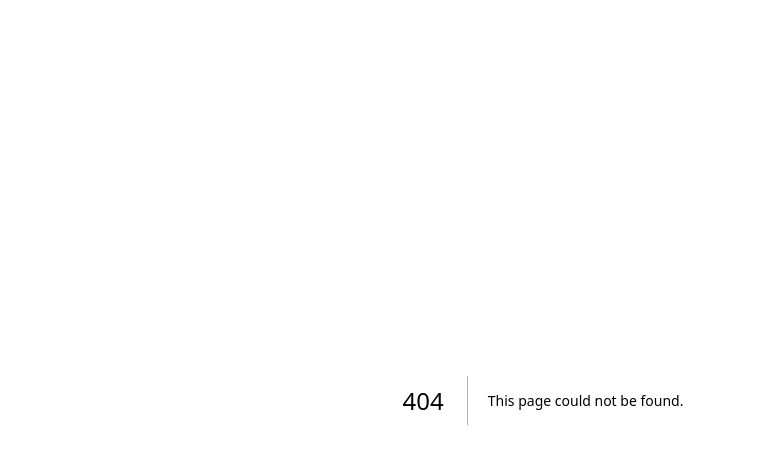
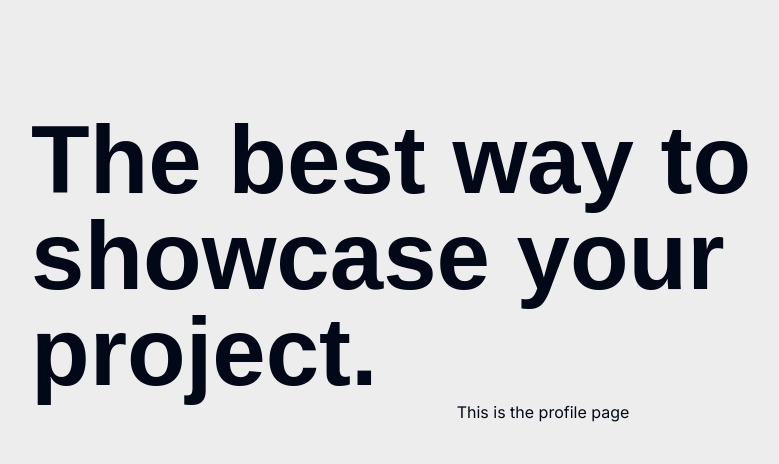
Before and after one commit to ErikOnd/dailyInsight, a Next.js app: page /profile in a window 1280 px wide. Before the commit this address had no page. Shown: the top 464 px of the page, without its empty margins (97-876 px from the left). Built offline with nearby package versions, Linux system fonts and the light colour scheme.

Commit message:
implemented authentication and some color changes

```diff
--- a/package.json
+++ b/package.json
@@ -11,9 +11,12 @@
         "format:fix": "npx prettier . --write"
     },
     "dependencies": {
+        "@auth0/nextjs-auth0": "^3.5.0",
         "@radix-ui/react-slot": "^1.1.0",
         "class-variance-authority": "^0.7.0",
         "clsx": "^2.1.1",
+        "jose": "^5.8.0",
+        "jsonwebtoken": "^9.0.2",
         "lucide-react": "^0.411.0",
         "next": "14.2.5",
         "react": "^18.3.1",
@@ -22,6 +25,7 @@
         "tailwindcss-animate": "^1.0.7"
     },
     "devDependencies": {
+        "@types/jsonwebtoken": "^9.0.6",
         "@types/node": "^20.14.11",
         "@types/react": "^18.3.3",
         "@types/react-dom": "^18.3.0",
--- /dev/null
+++ b/src/app/api/auth/[auth0]/route.js
@@ -0,0 +1,3 @@
+import { handleAuth } from "@auth0/nextjs-auth0";
+
+export const GET = handleAuth();
--- /dev/null
+++ b/src/app/api/sendUserInfoToBe/route.ts
@@ -0,0 +1,30 @@
+import { getAccessToken } from "@auth0/nextjs-auth0";
+import { NextRequest, NextResponse } from "next/server";
+import { NextApiResponse } from "next";
+
+export async function POST(request: NextRequest) {
+    try {
+        const { accessToken } = await getAccessToken();
+        const email = await request.json()
+
+        const response =  await fetch('/api/route-name', {
+            method: 'POST',
+            headers: {
+                'Content-Type': 'application/json',
+                'Authorization': `Bearer ${accessToken}`
+            },
+            body: JSON.stringify(email),
+        })
+
+        if (!response.ok) {
+            throw new Error(`Error: ${response.statusText}`);
+        }
+
+        const data: NextApiResponse = await response.json();
+        return data;
+
+    } catch (error) {
+        console.error('Fetch error:', error);
+        throw new Error(`Fetch error: ${error instanceof Error ? error.message : 'Unknown error'}`);
+    }
+}
--- a/src/app/layout.tsx
+++ b/src/app/layout.tsx
@@ -2,6 +2,8 @@ import "@/styles/globals.css";
 import { Inter as FontSans } from "next/font/google";
 import { cn } from "@/lib/utils";
 import React from "react";
+import { UserProvider } from '@auth0/nextjs-auth0/client';
+
 
 const fontSans = FontSans({
     subsets: ["latin"],
@@ -14,9 +16,11 @@ export default function RootLayout({ children }: { children: React.ReactNode })
             lang="en"
             suppressHydrationWarning>
             <head />
-            <body className={cn("min-h-screen bg-background font-sans antialiased", fontSans.variable)}>
+            <UserProvider>
+                <body className={cn("min-h-screen bg-background font-sans antialiased", fontSans.variable)}>
                 {children}
-            </body>
+                </body>
+            </UserProvider>
         </html>
     );
 }
--- a/src/app/page.tsx
+++ b/src/app/page.tsx
@@ -1,17 +1,53 @@
+"use client";
+import Container from "@/components/ui/container";
+import Link from "next/link";
 import { Button } from "@/components/ui/button";
-import Headline from "@/components/ui/headline";
-import Text from "@/components/ui/text";
-import Container from "@/components/ui/container";
+import { useUser } from "@auth0/nextjs-auth0/client";
+import { redirect } from 'next/navigation'
 
 export default function Home() {
+    const { user } = useUser();
+
+    const handleClick = async () => {
+        try {
+            const res = await fetch('/api/sendUserInfoToBe', {
+                method: 'POST',
+                headers: {
+                    'Content-Type': 'application/json',
+                },
+                body: JSON.stringify(user?.email),
+            });
+
+            if (!res.ok) {
+                throw new Error('Network response was not ok');
+            }
+
+        } catch (error) {
+            console.error('Error triggering function:', error);
+        }
+    };
+
     return (
-        <Container className="mt-28 flex w-full max-w-5xl justify-center">
-            <Headline as="h1">Next.js Starter Template</Headline>
-            <Text>
-                This Next.js starter template comes pre-configured with ESLint, Prettier, Tailwind, Shadcn, TypeScript
-                and a variety of basic components.
-            </Text>
-            <Button>Click me</Button>
+        <Container>
+            {user ? (
+                <>
+                    <p>Hello, {user.name}!</p>
+                    <Link href="/api/auth/logout">
+                        <Button>
+                            Logout
+                        </Button>
+                    </Link>
+                    <Button onClick={handleClick}>
+                        Send User Data To Be
+                    </Button>
+                </>
+            ) : (
+                <Link href="/api/auth/login">
+                    <Button>
+                        Login
+                    </Button>
+                </Link>
+            )}
         </Container>
     );
 }
--- /dev/null
+++ b/src/app/profile/page.tsx
@@ -0,0 +1,16 @@
+import React from 'react';
+import Container from "@/components/ui/container";
+import Headline from "@/components/ui/headline";
+
+const Profile = () => {
+  return (
+    <Container>
+        <Headline as="h1">The best way
+            to showcase
+            your project.</Headline>
+      This is the profile page
+    </Container>
+  );
+};
+
+export default Profile;
--- a/src/components/ui/button.tsx
+++ b/src/components/ui/button.tsx
@@ -5,7 +5,7 @@ import { cva, type VariantProps } from "class-variance-authority";
 import { cn } from "@/lib/utils";
 
 const buttonVariants = cva(
-    "inline-flex items-center justify-center whitespace-nowrap rounded-md text-sm font-medium ring-offset-background transition-colors focus-visible:outline-none focus-visible:ring-2 focus-visible:ring-ring focus-visible:ring-offset-2 disabled:pointer-events-none disabled:opacity-50",
+    "inline-flex items-center justify-center whitespace-nowrap rounded-md text-sm font-bold ring-offset-background transition-colors focus-visible:outline-none focus-visible:ring-2 focus-visible:ring-ring focus-visible:ring-offset-2 disabled:pointer-events-none disabled:opacity-50",
     {
         variants: {
             variant: {
@@ -17,9 +17,9 @@ const buttonVariants = cva(
                 link: "text-primary underline-offset-4 hover:underline",
             },
             size: {
-                default: "h-10 px-4 py-2",
-                sm: "h-9 rounded-md px-3",
-                lg: "h-11 rounded-md px-8",
+                default: "h-10 p-6",
+                sm: "h-9 rounded-md p-8",
+                lg: "h-11 rounded-md p-10",
                 icon: "h-10 w-10",
             },
         },
--- a/src/components/ui/container.tsx
+++ b/src/components/ui/container.tsx
@@ -1,15 +1,14 @@
 import React from "react";
 
 type ContainerProps = {
-    className?: string;
     children: React.ReactNode;
 };
 
 const Container = (props: ContainerProps) => {
-    const { children, className } = props;
+    const { children } = props;
     return (
-        <div className={`mx-auto px-4 sm:px-6 lg:px-8 ${className}`}>
-            <div className="space-y-4 sm:space-y-6 lg:space-y-8">{children}</div>
+        <div className={`flex justify-center mx-auto pt-28 px-4 sm:px-6 lg:px-8`}>
+            <div className={"flex flex-col max-w-5xl justify-center items-center space-y-4 sm:space-y-6 lg:space-y-8 "}>{children}</div>
         </div>
     );
 };
--- a/src/components/ui/headline.tsx
+++ b/src/components/ui/headline.tsx
@@ -6,10 +6,20 @@ type HeadlineProps = {
     children: React.ReactNode;
 };
 
+const fontSizeMap = {
+    h1: "text-5xl md:text-6xl lg:text-8xl",
+    h2: "text-4xl md:text-5xl lg:text-6xl",
+    h3: "text-3xl md:text-4xl lg:text-5xl",
+    h4: "text-2xl md:text-3xl lg:text-4xl",
+    h5: "text-xl md:text-2xl lg:text-3xl",
+    h6: "text-lg md:text-xl lg:text-2xl",
+};
+
 const Headline = (props: HeadlineProps) => {
-    const { as: Tag = "h1", className = "", children} = props;
+    const { as: Tag = "h2", className = "", children } = props;
+    const fontSizeClass = fontSizeMap[Tag];
 
-    return <Tag className={`text-3xl font-bold md:text-4xl lg:text-5xl ${className}`}>{children}</Tag>;
+    return <Tag className={`${fontSizeClass} font-poppins font-black ${className}`}>{children}</Tag>;
 };
 
 export default Headline;
--- /dev/null
+++ b/src/middleware.ts
@@ -0,0 +1,21 @@
+import { NextResponse } from "next/server";
+import type { NextRequest } from "next/server";
+import { getAccessToken } from "@auth0/nextjs-auth0/edge";
+
+export async function middleware(request: NextRequest) {
+    try {
+        const { accessToken } = await getAccessToken();
+
+        if (accessToken) {
+            return NextResponse.next();
+        }
+    } catch (error) {
+        console.error("Error fetching access token:", error);
+    }
+
+    return NextResponse.redirect(new URL("/", request.url));
+}
+
+export const config = {
+    matcher: ["/profile"],
+};
--- a/src/styles/globals.css
+++ b/src/styles/globals.css
@@ -4,13 +4,13 @@
 
 @layer base {
     :root {
-        --background: 0 0% 100%;
+        --background: 0, 0%, 93%;
         --foreground: 222.2 84% 4.9%;
         --card: 0 0% 100%;
         --card-foreground: 222.2 84% 4.9%;
         --popover: 0 0% 100%;
         --popover-foreground: 222.2 84% 4.9%;
-        --primary: 222.2 47.4% 11.2%;
+        --primary: 224 90% 57%;
         --primary-foreground: 210 40% 98%;
         --secondary: 210 40% 96.1%;
         --secondary-foreground: 222.2 47.4% 11.2%;
@@ -22,40 +22,13 @@
         --destructive-foreground: 210 40% 98%;
         --border: 214.3 31.8% 91.4%;
         --input: 214.3 31.8% 91.4%;
-        --ring: 222.2 84% 4.9%;
-        --radius: 0.5rem;
+        --ring: 221.2 83.2% 53.3%;
+        --radius: 0.75rem;
         --chart-1: 12 76% 61%;
         --chart-2: 173 58% 39%;
         --chart-3: 197 37% 24%;
         --chart-4: 43 74% 66%;
         --chart-5: 27 87% 67%;
-    }
-
-    .dark {
-        --background: 222.2 84% 4.9%;
-        --foreground: 210 40% 98%;
-        --card: 222.2 84% 4.9%;
-        --card-foreground: 210 40% 98%;
-        --popover: 222.2 84% 4.9%;
-        --popover-foreground: 210 40% 98%;
-        --primary: 210 40% 98%;
-        --primary-foreground: 222.2 47.4% 11.2%;
-        --secondary: 217.2 32.6% 17.5%;
-        --secondary-foreground: 210 40% 98%;
-        --muted: 217.2 32.6% 17.5%;
-        --muted-foreground: 215 20.2% 65.1%;
-        --accent: 217.2 32.6% 17.5%;
-        --accent-foreground: 210 40% 98%;
-        --destructive: 0 62.8% 30.6%;
-        --destructive-foreground: 210 40% 98%;
-        --border: 217.2 32.6% 17.5%;
-        --input: 217.2 32.6% 17.5%;
-        --ring: 212.7 26.8% 83.9%;
-        --chart-1: 220 70% 50%;
-        --chart-2: 160 60% 45%;
-        --chart-3: 30 80% 55%;
-        --chart-4: 280 65% 60%;
-        --chart-5: 340 75% 55%;
     }
 }
 
--- a/tailwind.config.ts
+++ b/tailwind.config.ts
@@ -16,6 +16,7 @@ const config = {
         extend: {
             fontFamily: {
                 sans: ["var(--font-sans)", ...fontFamily.sans],
+                poppins: ["Poppins", "sans-serif"]
             },
             colors: {
                 border: "hsl(var(--border))",
```
Also changed, not shown: 2 other files (tests, documents, lock files or other folders).
